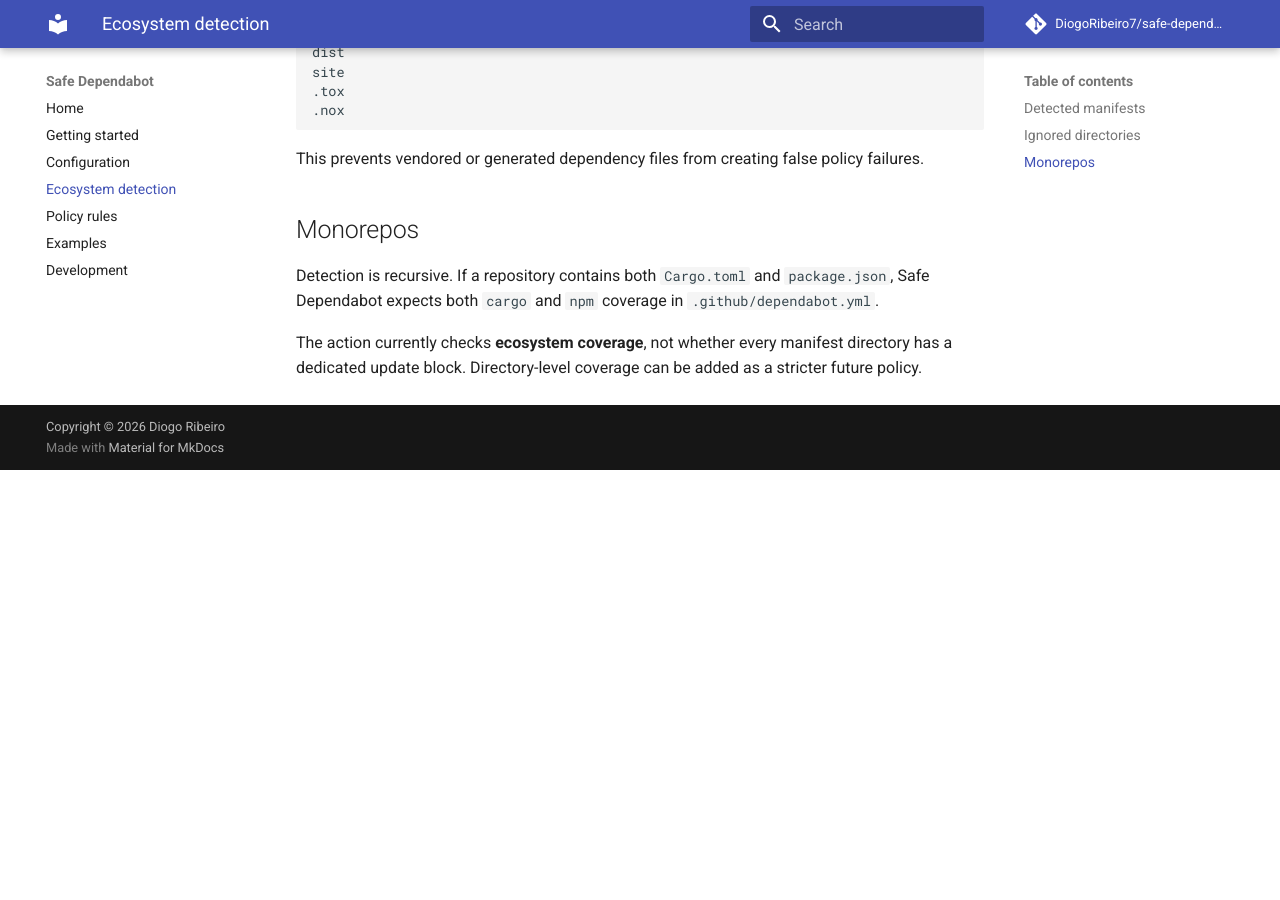
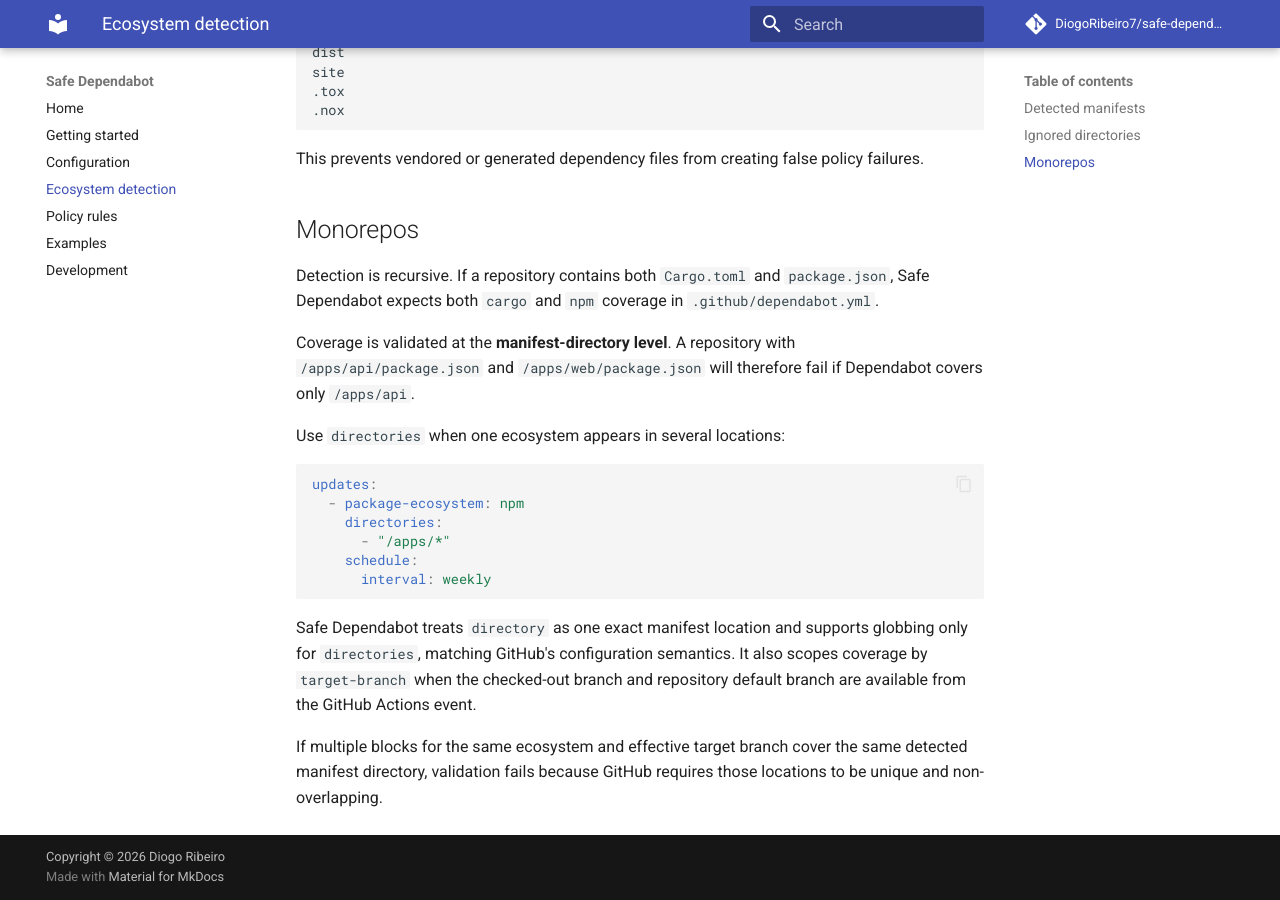
Before and after one commit to DiogoRibeiro7/safe-dependabot, an MkDocs documentation site: the page built from docs/ecosystems.md, in a window 1280 px wide and 900 px high, scrolled down 1617 px. Built offline with MkDocs 1.6.1 and Material for MkDocs 9.7.7, drawn with Linux system fonts in a browser that asks for light colours; comment, search, counter and statistics services are not loaded; before the commit the page ends 2087 px from its top, so only the background shows below that.

Commit message:
docs: document monorepo directory coverage

````diff
--- a/docs/ecosystems.md
+++ b/docs/ecosystems.md
@@ -53,4 +53,19 @@ This prevents vendored or generated dependency files from creating false policy
 
 Detection is recursive. If a repository contains both `Cargo.toml` and `package.json`, Safe Dependabot expects both `cargo` and `npm` coverage in `.github/dependabot.yml`.
 
-The action currently checks **ecosystem coverage**, not whether every manifest directory has a dedicated update block. Directory-level coverage can be added as a stricter future policy.
+Coverage is validated at the **manifest-directory level**. A repository with `/apps/api/package.json` and `/apps/web/package.json` will therefore fail if Dependabot covers only `/apps/api`.
+
+Use `directories` when one ecosystem appears in several locations:
+
+```yaml
+updates:
+  - package-ecosystem: npm
+    directories:
+      - "/apps/*"
+    schedule:
+      interval: weekly
+```
+
+Safe Dependabot treats `directory` as one exact manifest location and supports globbing only for `directories`, matching GitHub's configuration semantics. It also scopes coverage by `target-branch` when the checked-out branch and repository default branch are available from the GitHub Actions event.
+
+If multiple blocks for the same ecosystem and effective target branch cover the same detected manifest directory, validation fails because GitHub requires those locations to be unique and non-overlapping.
````
